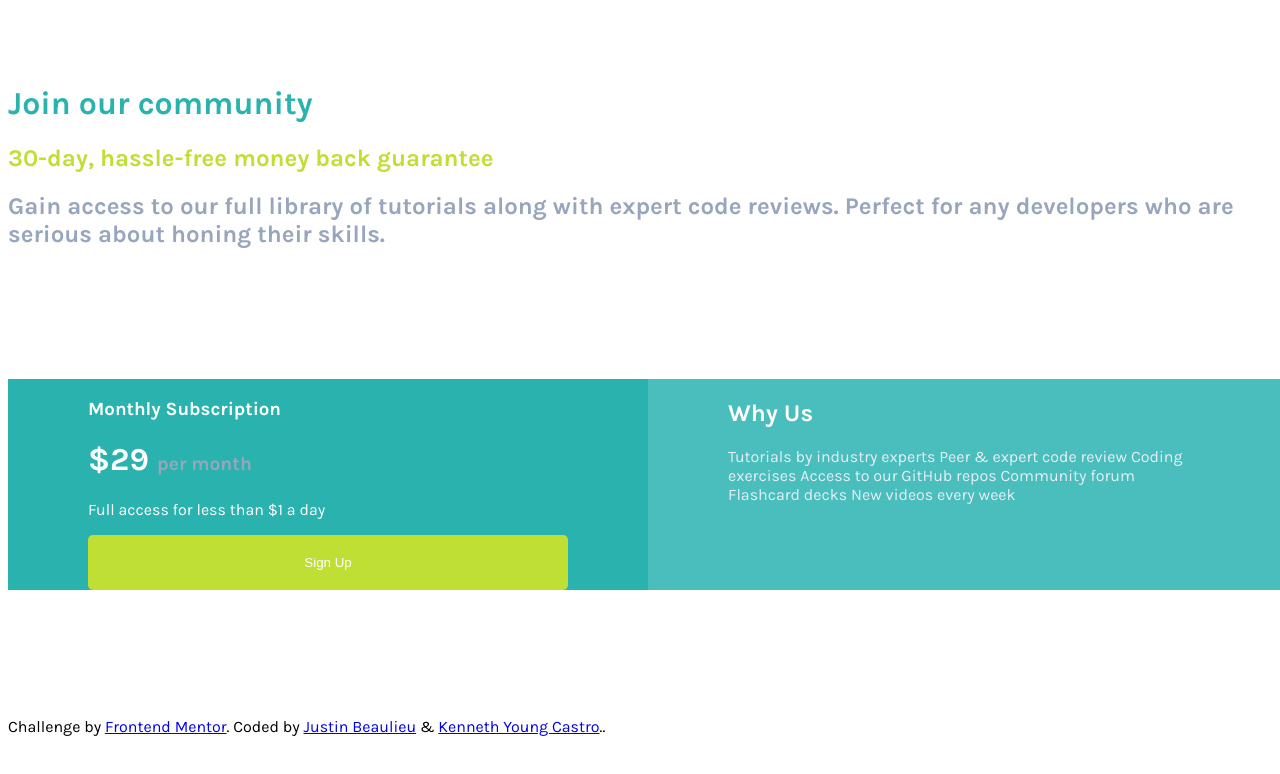
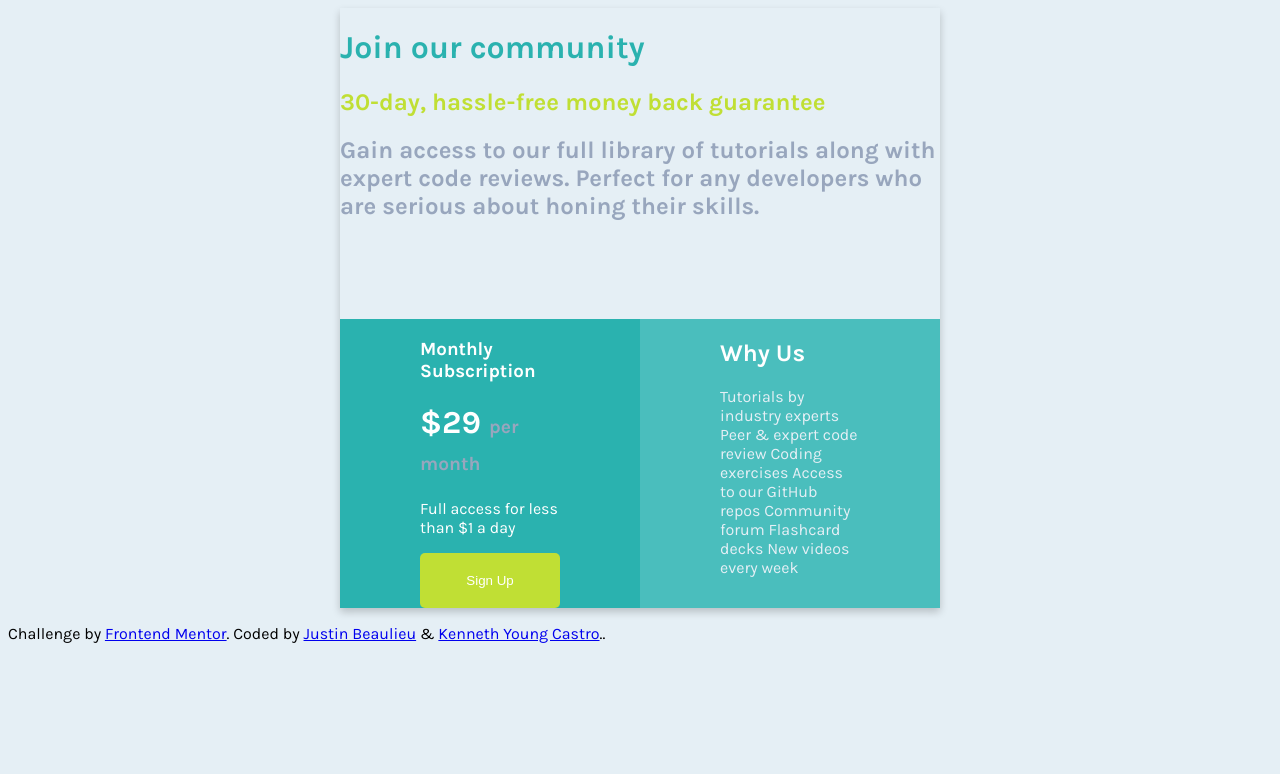
Before and after one commit to Beaulieu527/single-price-grid-component, a plain HTML site: page index.html in a window 1280 px wide. Drawn offline with Linux system fonts and the light colour scheme.

Commit message:
Put content inside card

```diff
--- a/index.css
+++ b/index.css
@@ -14,14 +14,31 @@
 body {
     font-family: 'Karla', sans-serif;
     font-size: 16px;
+    background-color: hsl(204, 43%, 93%);
+}
+
+.card-wrapper {
+    display: flex;
+    justify-content: center;
+    align-content: center;
+    /* width: 100%;
+    height: 100vh; */
+}
+
+.card {
+
+    width: 600px;
+    height: 600px;
+    /* border: solid 0.5px rgba(0,0,0,0.2); */
+    box-shadow: 0 4px 8px 0 rgba(0,0,0,0.2)
 }
 
 .grid {
     display: flex;
     flex-direction: column;
-    justify-content: space-around;
-    width: 100vw;
-    height: 100vh;
+    justify-content: space-between;
+    /* width: 100vw;*/
+    height: 100%;
 }
 
 .bottom-row {
--- a/index.html
+++ b/index.html
@@ -13,7 +13,8 @@
   </head>
 
   <body>
-
+    <div class="card-wrapper">
+      <div class="card">
         <div class="grid">
           <div class=top-row>
             <h1 class="primary">Join our community</h1>
@@ -49,7 +50,9 @@
                 </p>
               </div>
             </div>
-      </div=>
+          </div>
+        </div>
+      </div>
     </div>
 
 
```
Lines whose indentation alone changed are shown as unchanged.
